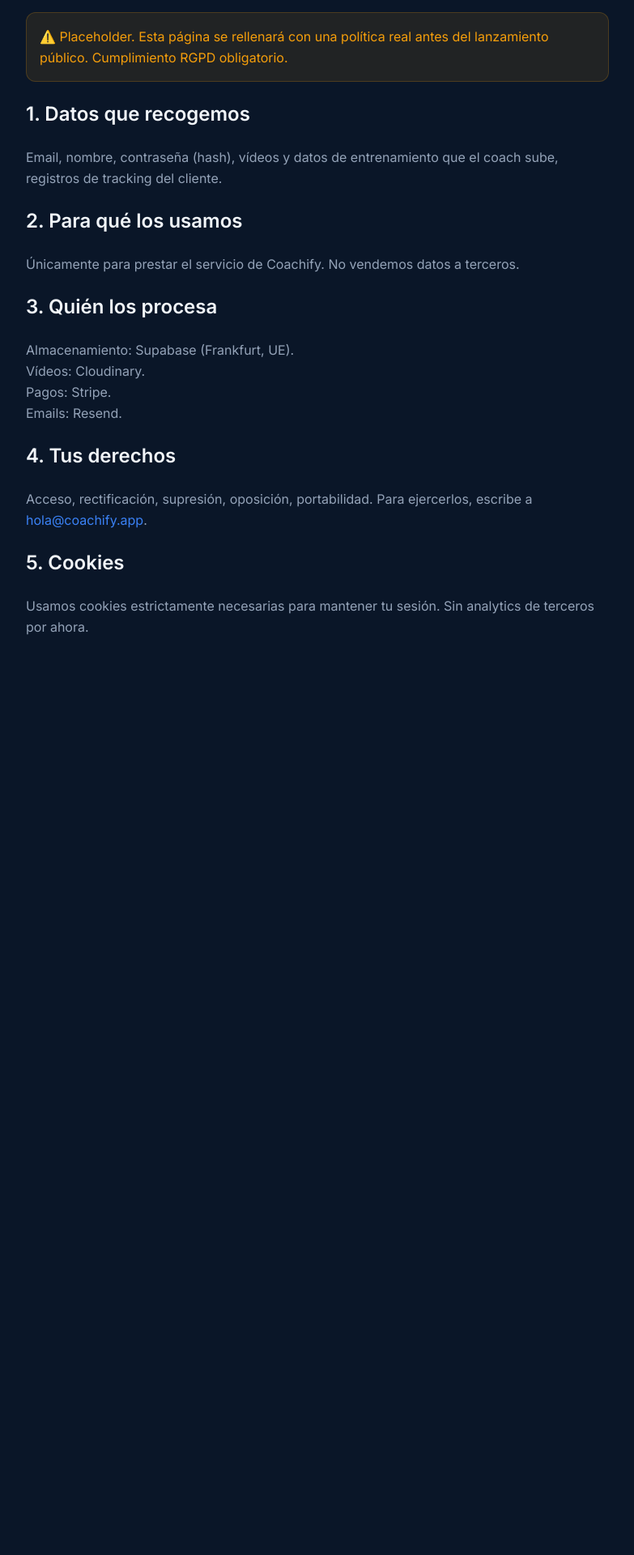
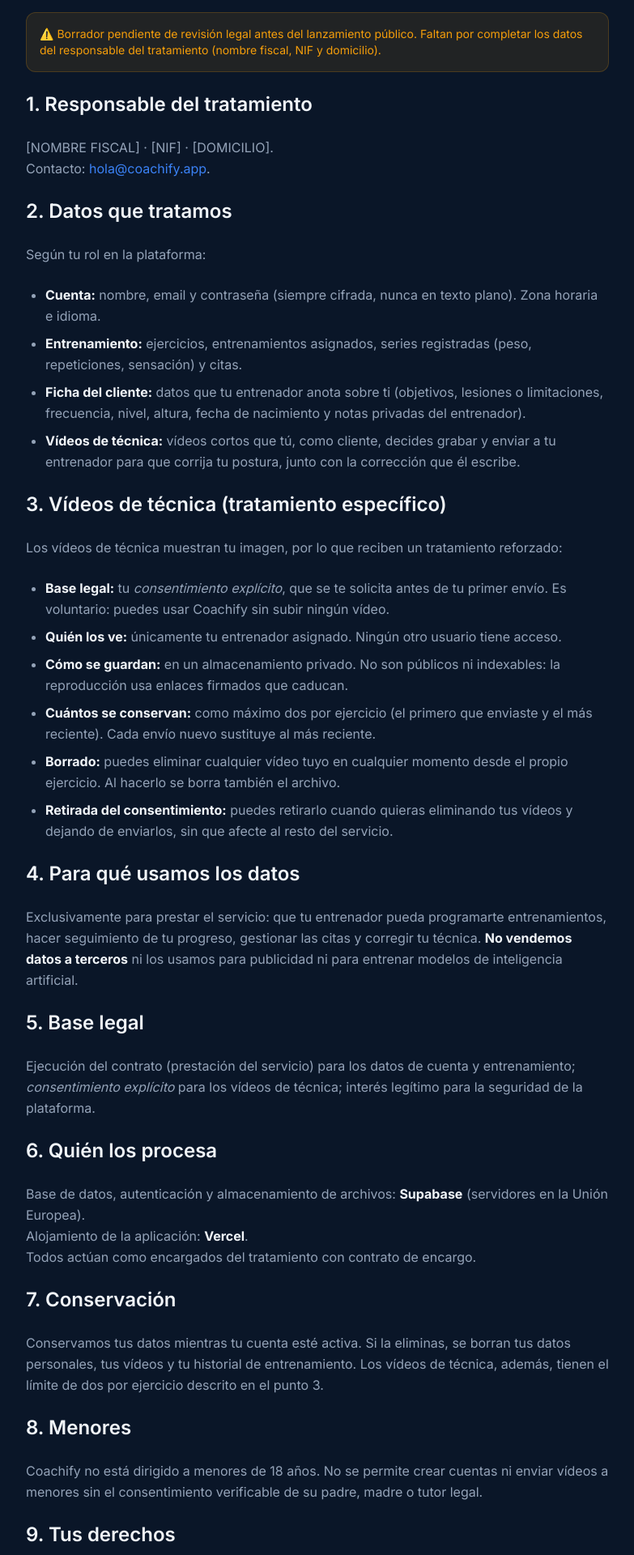
Before and after one commit to atourino8/coachify, a SvelteKit app: page /legal/privacidad in a window 1280 px wide. Shown: the part 240-2160 px from the top of the page at 81% size, without its empty margins (248-1031 px from the left). Before the commit the page ends 1107 px from the top, so only its background shows below. Built offline with nearby package versions, Linux system fonts and the light colour scheme; no server answers.

Commit message:
legal: politica de privacidad real con seccion especifica de videos de tecnica (consentimiento, acceso, conservacion, borrado, menores)

```diff
--- a/src/routes/legal/privacidad/+page.svelte
+++ b/src/routes/legal/privacidad/+page.svelte
@@ -10,43 +10,125 @@
     ← Volver
   </a>
   <h1 class="text-4xl font-bold mb-4">Política de Privacidad</h1>
-  <p class="text-text-mute mb-10">Última actualización: pendiente</p>
+  <p class="text-text-mute mb-10">Última actualización: agosto de 2026</p>
 
   <div class="space-y-6 text-text-mute leading-relaxed">
-    <p class="bg-warning/10 border border-warning/20 rounded-md p-4 text-warning">
-      ⚠️ Placeholder. Esta página se rellenará con una política real antes del lanzamiento
-      público. Cumplimiento RGPD obligatorio.
+    <p class="bg-warning/10 border border-warning/20 rounded-md p-4 text-warning text-sm">
+      ⚠️ Borrador pendiente de revisión legal antes del lanzamiento público. Faltan por
+      completar los datos del responsable del tratamiento (nombre fiscal, NIF y domicilio).
     </p>
 
-    <h2 class="text-2xl font-semibold text-text">1. Datos que recogemos</h2>
+    <h2 class="text-2xl font-semibold text-text">1. Responsable del tratamiento</h2>
     <p>
-      Email, nombre, contraseña (hash), vídeos y datos de entrenamiento que el coach sube,
-      registros de tracking del cliente.
-    </p>
-
-    <h2 class="text-2xl font-semibold text-text">2. Para qué los usamos</h2>
-    <p>
-      Únicamente para prestar el servicio de Coachify. No vendemos datos a terceros.
-    </p>
-
-    <h2 class="text-2xl font-semibold text-text">3. Quién los procesa</h2>
-    <p>
-      Almacenamiento: Supabase (Frankfurt, UE).<br />
-      Vídeos: Cloudinary.<br />
-      Pagos: Stripe.<br />
-      Emails: Resend.
-    </p>
-
-    <h2 class="text-2xl font-semibold text-text">4. Tus derechos</h2>
-    <p>
-      Acceso, rectificación, supresión, oposición, portabilidad. Para ejercerlos, escribe a
+      [NOMBRE FISCAL] · [NIF] · [DOMICILIO].<br />
+      Contacto:
       <a href="mailto:hola@coachify.app" class="text-primary hover:underline">hola@coachify.app</a>.
     </p>
 
-    <h2 class="text-2xl font-semibold text-text">5. Cookies</h2>
+    <h2 class="text-2xl font-semibold text-text">2. Datos que tratamos</h2>
+    <p>Según tu rol en la plataforma:</p>
+    <ul class="list-disc pl-6 space-y-2">
+      <li>
+        <strong class="text-text">Cuenta:</strong> nombre, email y contraseña (siempre cifrada,
+        nunca en texto plano). Zona horaria e idioma.
+      </li>
+      <li>
+        <strong class="text-text">Entrenamiento:</strong> ejercicios, entrenamientos asignados,
+        series registradas (peso, repeticiones, sensación) y citas.
+      </li>
+      <li>
+        <strong class="text-text">Ficha del cliente:</strong> datos que tu entrenador anota sobre
+        ti (objetivos, lesiones o limitaciones, frecuencia, nivel, altura, fecha de nacimiento y
+        notas privadas del entrenador).
+      </li>
+      <li>
+        <strong class="text-text">Vídeos de técnica:</strong> vídeos cortos que tú, como cliente,
+        decides grabar y enviar a tu entrenador para que corrija tu postura, junto con la
+        corrección que él escribe.
+      </li>
+    </ul>
+
+    <h2 class="text-2xl font-semibold text-text">3. Vídeos de técnica (tratamiento específico)</h2>
     <p>
-      Usamos cookies estrictamente necesarias para mantener tu sesión. Sin analytics de
-      terceros por ahora.
+      Los vídeos de técnica muestran tu imagen, por lo que reciben un tratamiento reforzado:
+    </p>
+    <ul class="list-disc pl-6 space-y-2">
+      <li>
+        <strong class="text-text">Base legal:</strong> tu <em>consentimiento explícito</em>, que
+        se te solicita antes de tu primer envío. Es voluntario: puedes usar Coachify sin subir
+        ningún vídeo.
+      </li>
+      <li>
+        <strong class="text-text">Quién los ve:</strong> únicamente tu entrenador asignado.
+        Ningún otro usuario tiene acceso.
+      </li>
+      <li>
+        <strong class="text-text">Cómo se guardan:</strong> en un almacenamiento privado. No son
+        públicos ni indexables: la reproducción usa enlaces firmados que caducan.
+      </li>
+      <li>
+        <strong class="text-text">Cuántos se conservan:</strong> como máximo dos por ejercicio
+        (el primero que enviaste y el más reciente). Cada envío nuevo sustituye al más reciente.
+      </li>
+      <li>
+        <strong class="text-text">Borrado:</strong> puedes eliminar cualquier vídeo tuyo en
+        cualquier momento desde el propio ejercicio. Al hacerlo se borra también el archivo.
+      </li>
+      <li>
+        <strong class="text-text">Retirada del consentimiento:</strong> puedes retirarlo cuando
+        quieras eliminando tus vídeos y dejando de enviarlos, sin que afecte al resto del servicio.
+      </li>
+    </ul>
+
+    <h2 class="text-2xl font-semibold text-text">4. Para qué usamos los datos</h2>
+    <p>
+      Exclusivamente para prestar el servicio: que tu entrenador pueda programarte entrenamientos,
+      hacer seguimiento de tu progreso, gestionar las citas y corregir tu técnica.
+      <strong class="text-text">No vendemos datos a terceros</strong> ni los usamos para
+      publicidad ni para entrenar modelos de inteligencia artificial.
+    </p>
+
+    <h2 class="text-2xl font-semibold text-text">5. Base legal</h2>
+    <p>
+      Ejecución del contrato (prestación del servicio) para los datos de cuenta y entrenamiento;
+      <em>consentimiento explícito</em> para los vídeos de técnica; interés legítimo para la
+      seguridad de la plataforma.
+    </p>
+
+    <h2 class="text-2xl font-semibold text-text">6. Quién los procesa</h2>
+    <p>
+      Base de datos, autenticación y almacenamiento de archivos: <strong class="text-text">Supabase</strong>
+      (servidores en la Unión Europea).<br />
+      Alojamiento de la aplicación: <strong class="text-text">Vercel</strong>.<br />
+      Todos actúan como encargados del tratamiento con contrato de encargo.
+    </p>
+
+    <h2 class="text-2xl font-semibold text-text">7. Conservación</h2>
+    <p>
+      Conservamos tus datos mientras tu cuenta esté activa. Si la eliminas, se borran tus datos
+      personales, tus vídeos y tu historial de entrenamiento. Los vídeos de técnica, además,
+      tienen el límite de dos por ejercicio descrito en el punto 3.
+    </p>
+
+    <h2 class="text-2xl font-semibold text-text">8. Menores</h2>
+    <p>
+      Coachify no está dirigido a menores de 18 años. No se permite crear cuentas ni enviar
+      vídeos a menores sin el consentimiento verificable de su padre, madre o tutor legal.
+    </p>
+
+    <h2 class="text-2xl font-semibold text-text">9. Tus derechos</h2>
+    <p>
+      Puedes ejercer los derechos de acceso, rectificación, supresión, oposición, limitación y
+      portabilidad, así como retirar tu consentimiento en cualquier momento, escribiendo a
+      <a href="mailto:hola@coachify.app" class="text-primary hover:underline">hola@coachify.app</a>.
+      También puedes reclamar ante la Agencia Española de Protección de Datos
+      (<a href="https://www.aepd.es" target="_blank" rel="noopener noreferrer" class="text-primary hover:underline">aepd.es</a>).
+    </p>
+
+    <h2 class="text-2xl font-semibold text-text">10. Cookies</h2>
+    <p>
+      Usamos únicamente cookies estrictamente necesarias para mantener tu sesión iniciada. No
+      utilizamos cookies publicitarias ni analítica de terceros.
     </p>
   </div>
 </div>
```
